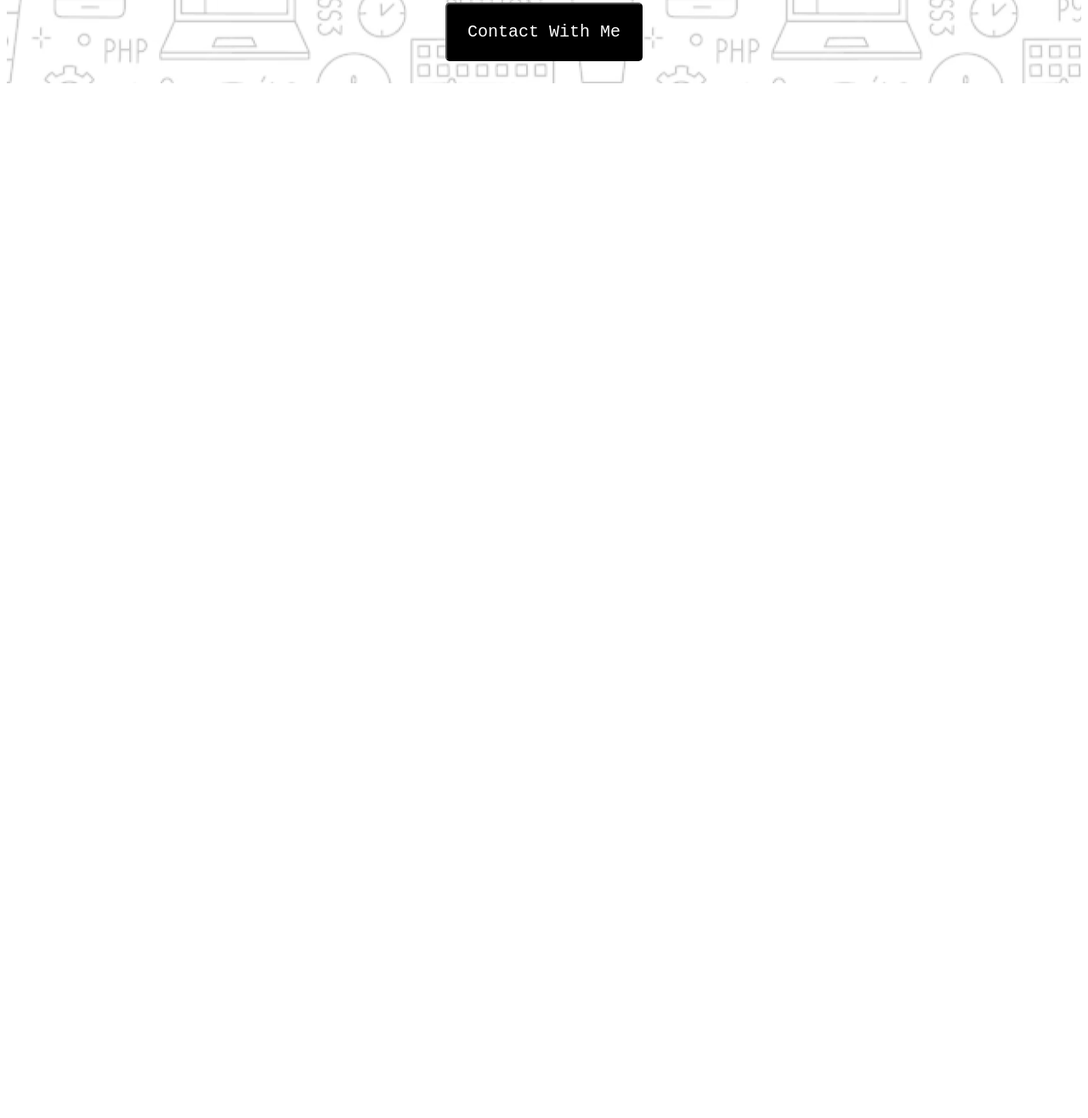
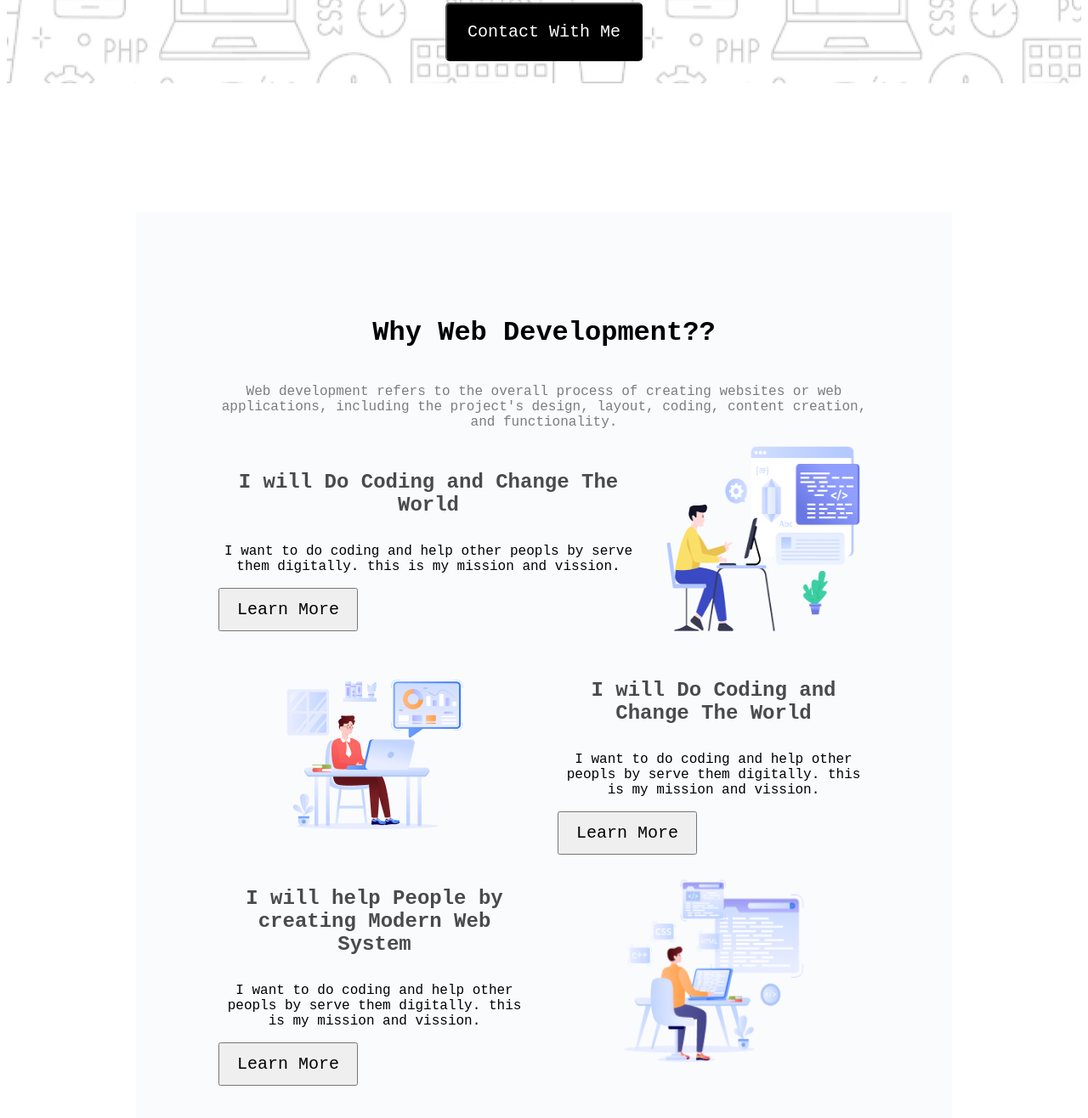
Before and after one commit to tayeebabintay/assignment1, a plain HTML site: page index.html in a window 1280 px wide. Shown: the part 666-1982 px from the top of the page at 85% size. Before the commit the page ends 800 px from the top, so only its background shows below. Drawn offline with Linux system fonts and the light colour scheme; a web font is replaced by a local one.

Commit message:
added why to code section

```diff
--- a/index.html
+++ b/index.html
@@ -34,9 +34,62 @@
     </header>
 
     <main>
-        <!--  -->
-        <section>
+        <!-- why web development secton -->
+        <section class="title">
+            <h4 class="section-heading">Why Web Development??</h4>
+            <p class="section-descripton">Web development refers to the overall process of creating websites or web
+                applications, including the
+                project's design, layout, coding, content creation, and functionality.</p>
 
+
+
+
+            <div class="element">
+                <div class="element-1 child">
+                    <h4 class="element-1head child">I will Do Coding and Change The World</h4>
+                    <p class="element-1description child">I want to do coding and help other peopls by serve them
+                        digitally.
+                        this is my mission and
+                        vission.</p>
+                    <button class="element-1button child"><a href="">Learn More</a></button>
+                </div>
+
+                <div><img src="assets/Layer_1.png" alt="" class="image1"></div>
+
+            </div>
+
+
+            <div class="element">
+                <div class="set-element">
+                    <div> <img src="assets/Group 3.png" alt=""></div>
+                    <div>
+                        <h4 class="element-2head child">I will help People by creating Modern Web System</h4>
+                        <p class="element-2description child">I want to do coding and help other peopls by serve them
+                            digitally.
+                            this is my mission and
+                            vission.</p>
+                        <button class="element-1button child"><a href="">Learn More</a></button>
+                    </div>
+                </div>
+
+
+
+                <div class="element">
+                    <div class="set-element">
+                        <div>
+                            <h4 class="element-1head child">I will Do Coding and Change The World</h4>
+                            <p class="element-1description child">I want to do coding and help other peopls by serve
+                                them
+                                digitally.
+                                this is my mission and
+                                vission.</p>
+                            <button class="element-1button child"><a href="">Learn More</a></button>
+                        </div>
+                        <img src="assets/Group 4.png" alt="" class="image">
+                    </div>
+
+
+                </div>
         </section>
 
 
--- a/style.css
+++ b/style.css
@@ -9,6 +9,22 @@
     font-style: normal;
 }
 
+
+
+/*shared style*/
+.opatity {
+    opacity: 0.5;
+}
+
+.image {
+    height: 274px;
+    width: 245px;
+}
+
+.image1 {
+    height: 240px;
+    width: 240px;
+}
 
 
 
@@ -63,3 +79,81 @@ header div a {
     color: white;
     text-decoration: none;
 }
+
+
+/* why web development style*/
+
+
+.title {
+    text-align: center;
+    padding: 140px;
+    justify-content: space-between;
+    margin: 152px;
+    padding: 80px 97px;
+    background-color: #fafbfd;
+
+}
+
+section>h4 {
+    font-size: 32px;
+    font-weight: 800px;
+}
+
+section>p {
+    font-size: 16px;
+    font-weight: 400px;
+    opacity: 0.5;
+}
+
+/*section>div styles*/
+
+
+.element-1head {
+    font-size: 24px;
+    font-weight: 800px;
+    opacity: 0.7;
+}
+
+.element-1descripton {
+    font-size: 16px;
+    font-weight: 400;
+}
+
+.element-1button {
+    font-weight: 700px;
+    font-size: 20px;
+    padding: 12px 20px;
+    color: black;
+}
+
+section div a {
+    text-decoration: none;
+    color: black;
+}
+
+
+.element-1 {
+    display: flex;
+    justify-content: space-between;
+}
+
+.element-2head {
+    font-size: 24px;
+    font-weight: 800px;
+    opacity: 0.7;
+}
+
+
+.set-element {
+    display: inline;
+}
+
+.child {
+    display: block;
+}
+
+.element {
+    display: flex;
+    justify-content: space-between;
+    gap: 32px;
+}
```
